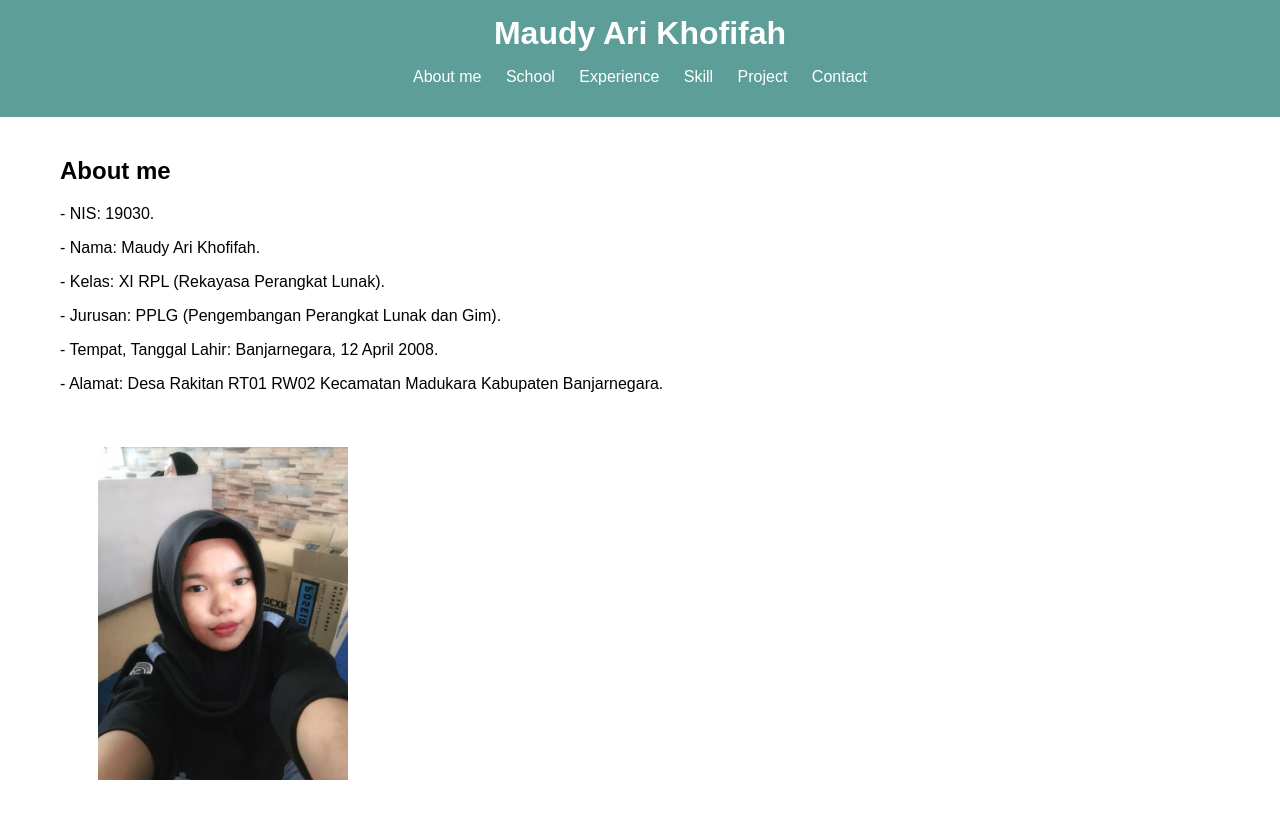
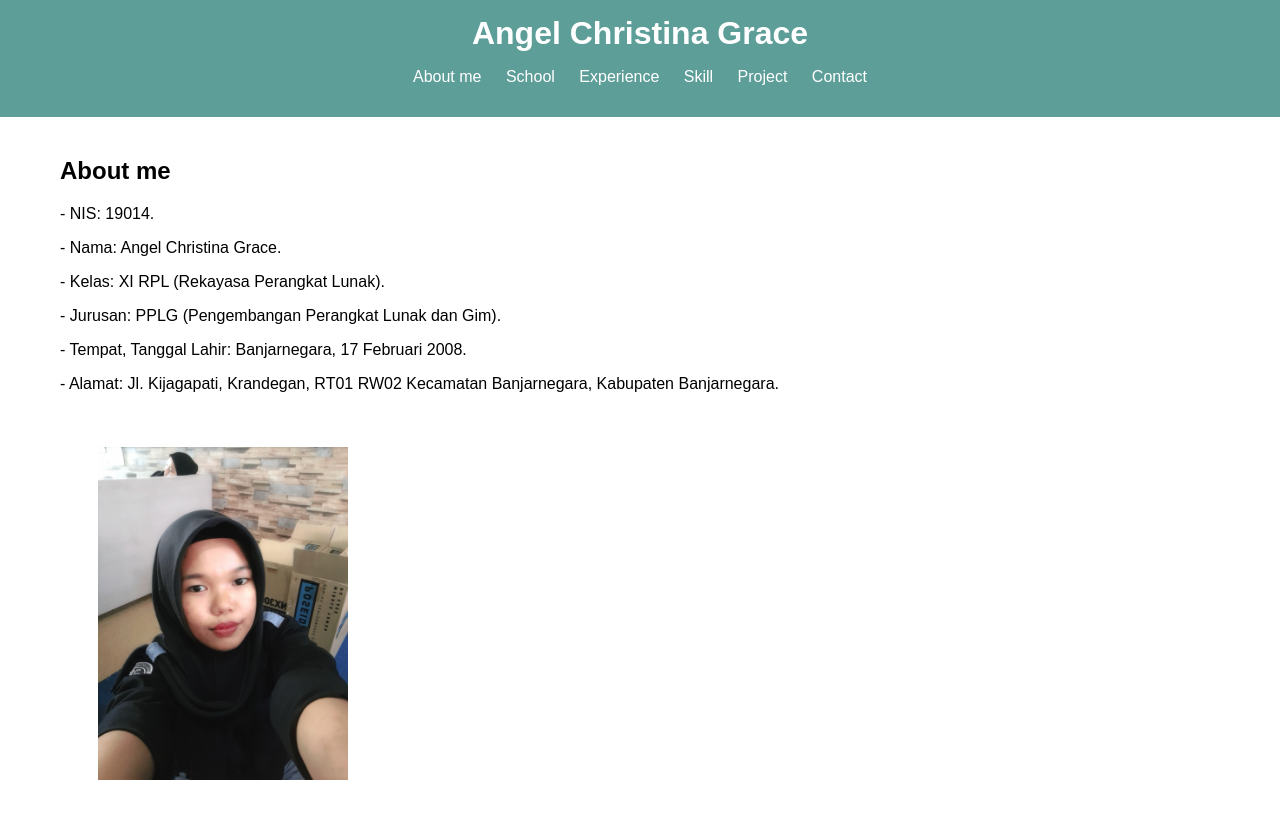
Before and after one commit to Angelychee/Maudy12.github.io, a plain HTML site: page index.html in a window 1280 px wide. Shown: the top 821 px of the page. Drawn offline with Linux system fonts and the light colour scheme.

Commit message:
Update index.html
Tak edit dulu lah, yakk

```diff
--- a/index.html
+++ b/index.html
@@ -9,7 +9,7 @@
 <body>
 
     <header>
-        <h1>Maudy Ari Khofifah</h1>
+        <h1>Angel Christina Grace</h1>
         <nav>
             <ul>
                 <li><a href="#about">About me</a></li>
@@ -32,12 +32,12 @@
             <section id="about">
                 <ul>
                 <h2>About me</h2>
-                    <p>- NIS: 19030.</p>
-                    <p>- Nama: Maudy Ari Khofifah.</p>
+                    <p>- NIS: 19014.</p>
+                    <p>- Nama: Angel Christina Grace.</p>
                     <p>- Kelas: XI RPL (Rekayasa Perangkat Lunak).</p>
                     <p>- Jurusan: PPLG (Pengembangan Perangkat Lunak dan Gim).</p>
-                    <p>- Tempat, Tanggal Lahir: Banjarnegara, 12 April 2008.</p>
-                    <p>- Alamat: Desa Rakitan RT01 RW02 Kecamatan Madukara Kabupaten Banjarnegara.</p>
+                    <p>- Tempat, Tanggal Lahir: Banjarnegara, 17 Februari 2008.</p>
+                    <p>- Alamat: Jl. Kijagapati, Krandegan, RT01 RW02 Kecamatan Banjarnegara, Kabupaten Banjarnegara.</p>
                     <img src="image/Maudy.jpeg" alth=""  style="padding: 1cm;width: 250px;">
                 </ul>
                 <!-- break; -->
```
